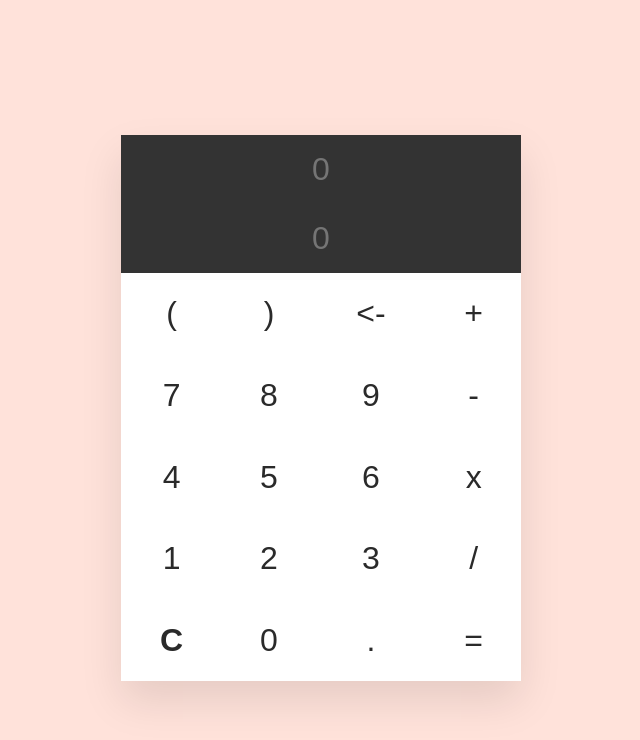
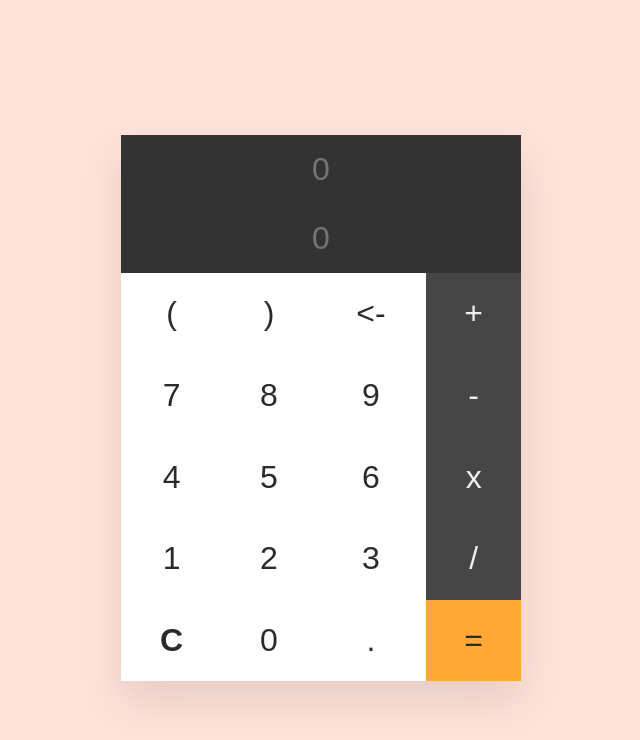
Before and after one commit to izzhamburhan/calculator, a plain HTML site: page index.html in a window 1280 px wide. Shown: the whole page, without its empty margins (319-959 px from the left). Drawn offline with Linux system fonts and the light colour scheme.

Commit message:
add css for vari

```diff
--- a/style.css
+++ b/style.css
@@ -45,3 +45,16 @@ input{
     color: #eee;
     text-align: center;
 }
+
+.vari{
+    background-color: rgb(70,70,70);
+    color: #eee;
+}
+
+.vari:hover{
+    background-color:#222;
+}
+
+.equalbtn{
+    background: rgb(255, 168, 51);
+}
```
